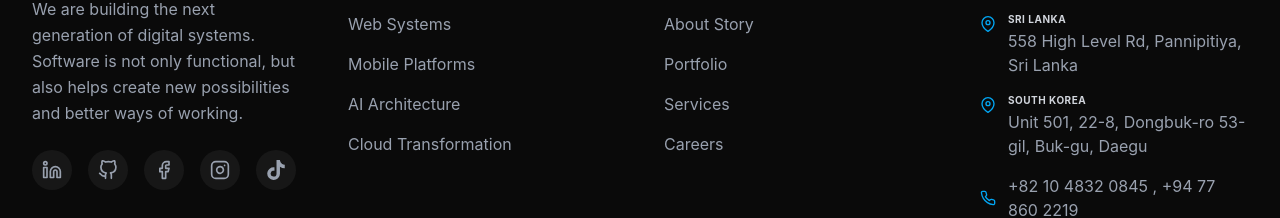
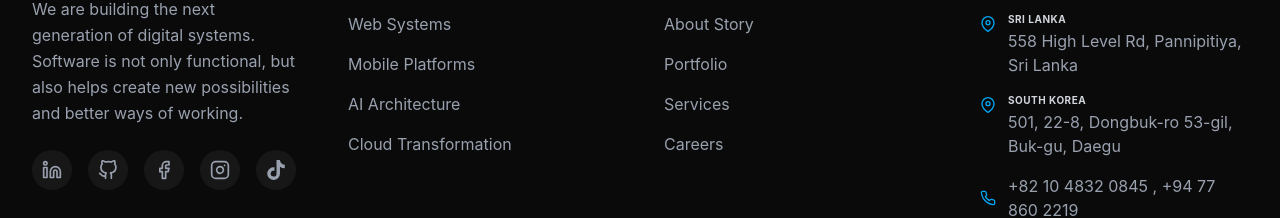
Before and after one commit to messiorasolutions/Messiora_Company_Website, a React (Vite) app in the folder frontend/: page /jobs in a window 1280 px wide. Shown: the part 1100-1318 px from the top of the page. Built offline with nearby package versions, Linux system fonts and the light colour scheme; no server answers.

Commit message:
update address

```diff
--- a/frontend/src/components/Footer.jsx
+++ b/frontend/src/components/Footer.jsx
@@ -68,7 +68,7 @@ const Footer = () => {
                                 <FiMapPin className="text-sky-500 flex-shrink-0 mt-1" />
                                 <div className="flex flex-col">
                                     <span className="font-bold text-gray-300 text-[10px] uppercase tracking-wider mb-0.5">South Korea</span>
-                                    <span>Unit 501, 22-8, Dongbuk-ro 53-gil, Buk-gu, Daegu</span>
+                                    <span>501, 22-8, Dongbuk-ro 53-gil, Buk-gu, Daegu</span>
                                 </div>
                             </li>
                             <li className="flex items-center gap-3 text-gray-400">
--- a/frontend/src/pages/Contact.jsx
+++ b/frontend/src/pages/Contact.jsx
@@ -110,7 +110,7 @@ const Contact = () => {
                                 </div>
                                 <div>
                                     <h4 className="text-[11px] font-black text-gray-500 uppercase tracking-[0.2em] mb-0.5">South Korea Office</h4>
-                                    <p className="text-base font-bold text-white">Unit 501, 22-8, Dongbuk-ro 53-gil, Buk-gu, Daegu</p>
+                                    <p className="text-base font-bold text-white">501, 22-8, Dongbuk-ro 53-gil, Buk-gu, Daegu</p>
                                 </div>
                             </div>
                             <div className="flex items-center gap-5 group">
```
